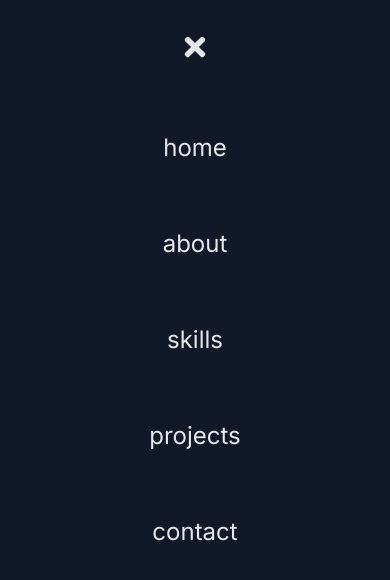
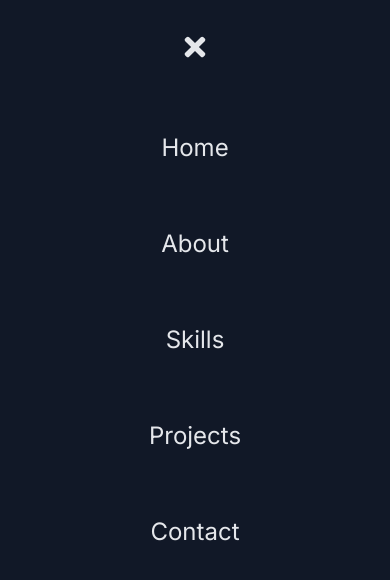
Before and after one commit to bilelhamitouche/portfolio-website, a React (Vite) app: page / in a window 390 px wide. Both pictures are taken after a click on the button 366 px from the left and 32 px from the top of the page. Shown: the top 580 px of the page. Built offline with nearby package versions, Linux system fonts and the light colour scheme; a web font is replaced by a local one.

Commit message:
capitalize the Links on the Navbar

```diff
--- a/src/components/Link.jsx
+++ b/src/components/Link.jsx
@@ -3,7 +3,7 @@ function Link({ children, href, variant, size, className }) {
 
   const variantStyles = {
     button: "bg-blue-500 rounded-md text-white hover:bg-blue-600",
-    link: "text-gray-200 hover:bg-gray-800 rounded-sm transition-colors",
+    link: "text-gray-200 hover:bg-gray-800 rounded-sm transition-colors capitalize",
     outlined: "border border-blue-500 text-blue-500 hover:bg-blue-100",
   };
 
--- a/src/components/Navbar.jsx
+++ b/src/components/Navbar.jsx
@@ -42,7 +42,7 @@ function Navbar() {
               onClick={toggleIsOpen}>
               <a
                 href={`#${page}`}
-                className="text-2xl">
+                className="text-2xl capitalize">
                 {page}
               </a>
             </li>
```
